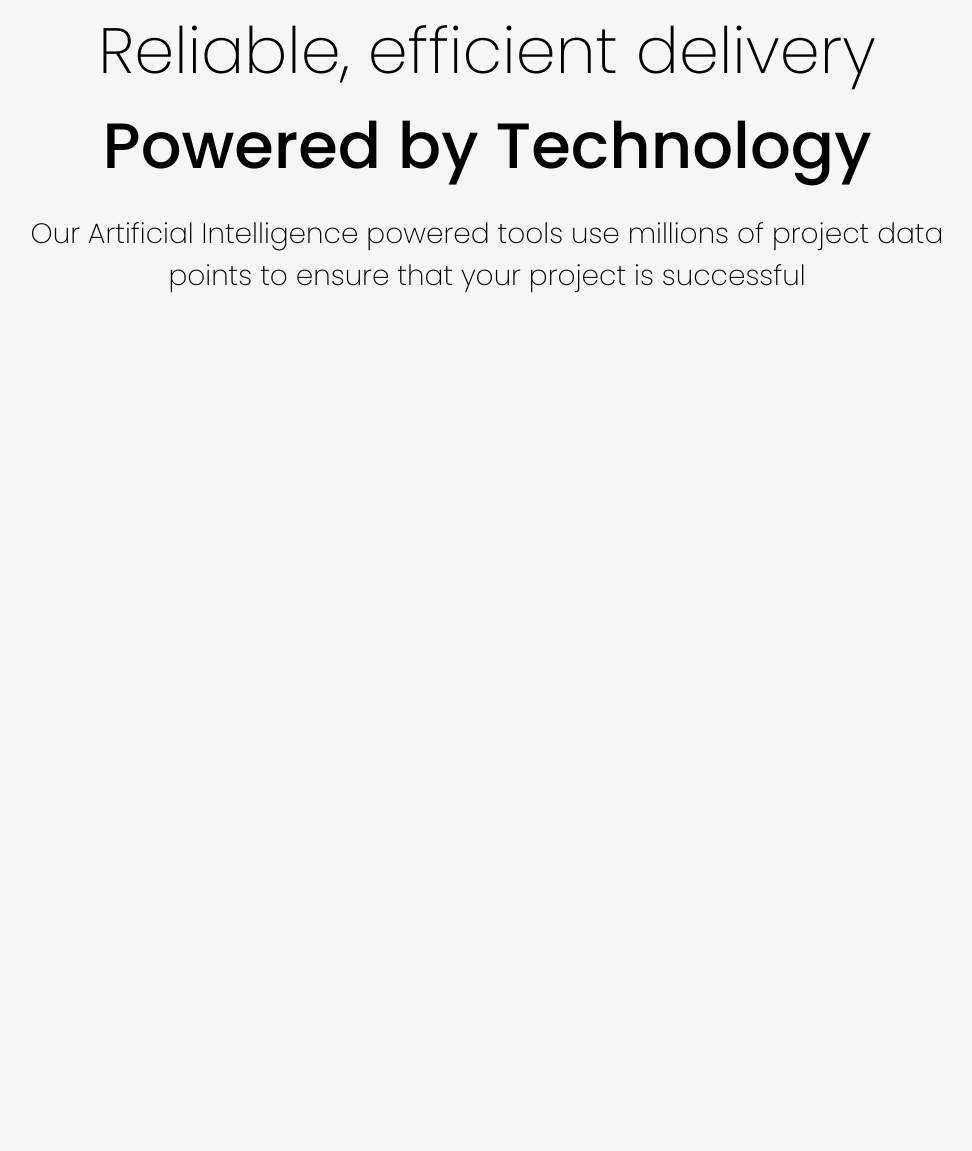
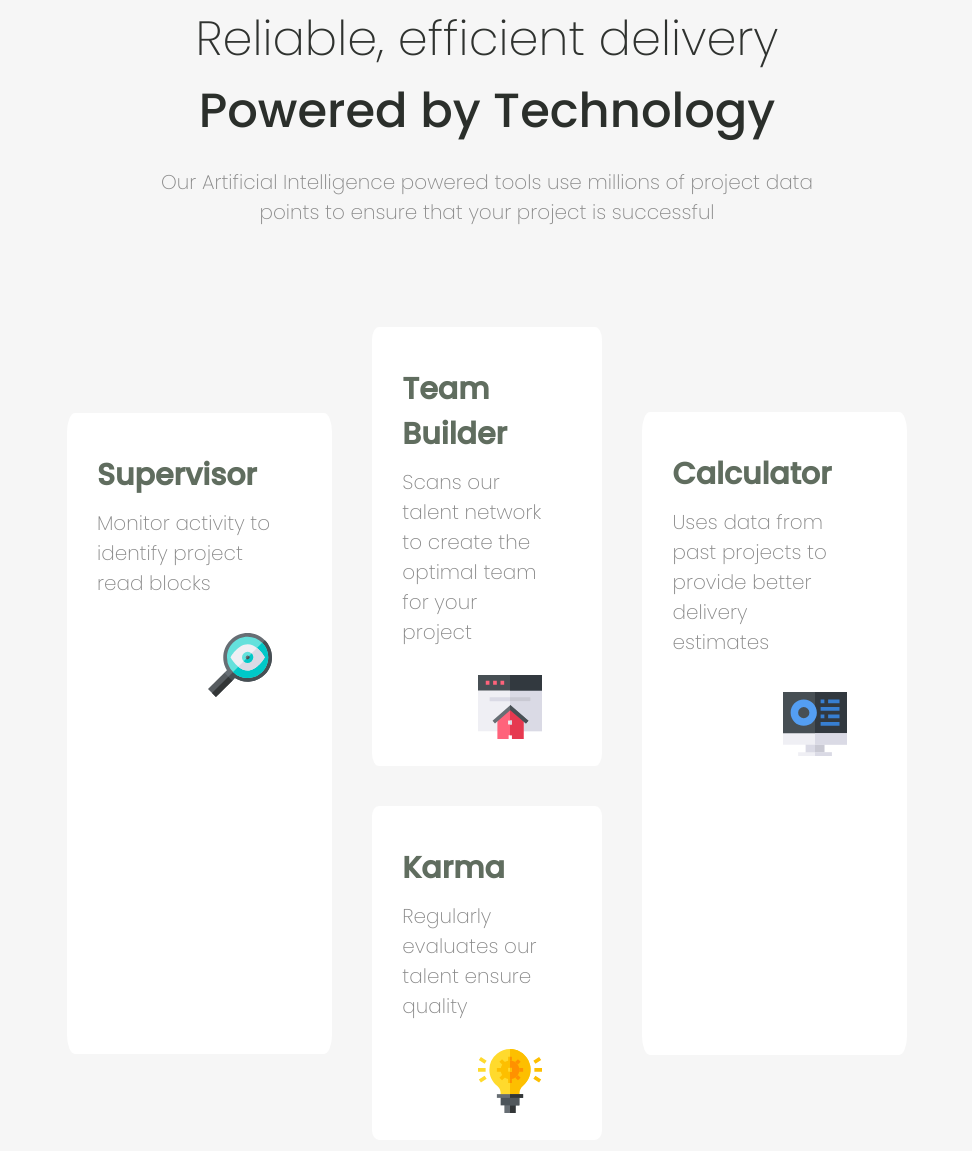
Before and after one commit to Redoyan2/Qtec-Task, a plain HTML site: page index.html in a window 1280 px wide. Shown: the part 97-1248 px from the top of the page, without its empty margins (153-1125 px from the left). Before the commit the page ends 800 px from the top, so only its background shows below. Drawn offline with Linux system fonts and the light colour scheme.

Commit message:
desktop version

```diff
--- a/Css/style.css
+++ b/Css/style.css
@@ -23,17 +23,87 @@ body {
 }
 
 .herder-1 {
-    font-size: 400%;
+    font-size: 300%;
     font-weight: 200;
+    color: #2f322f;
 }
 
 .herder-2 {
-    font-size: 400%;
+    font-size: 300%;
     font-weight: 400;
+    color: #2b2f2b;
 }
-.head-details{
-font-size: 28px;
-margin-top: 20px;
-font-weight: 200;
+
+.head-details {
+    font-size: 20px;
+    margin-top: 20px;
+    font-weight: 200;
+    color: #888888;
+}
+
+.Item-section {
+    margin: 100px 200px 100px 200px ;
+
+    display: grid;
+    gap: 40px;
 
 }
+
+.supervisor {
+    grid-column: 1;
+    grid-row: 1;
+    margin:30% 0% 30% 7%;
+    padding: 40px 60px 7px 30px;
+    box-shadow: black;
+    border-radius: 3%;
+    background-color: white;
+}
+
+.team-builder {
+    grid-column: 2;
+    grid-row: 1;
+    display: grid;
+    gap: 40px;
+
+}
+.team-builder-1{
+    grid-column: 1;
+    grid-row: 1;
+    border-radius: 3%;
+    margin: 0%;
+    padding: 40px 60px 20px 30px;
+    background-color: white;
+}
+.team-builder-2{
+    grid-column: 1;
+    grid-row: 2;
+    border-radius: 3%;
+    padding: 40px 60px 20px 30px;
+    background-color: white;
+}
+
+.calculator {
+    grid-column: 3;
+    grid-row: 1;
+    margin:30% 7% 30% 0%;
+    padding: 40px 60px 10px 30px;
+    border-radius: 3%;
+    background-color: white;
+}
+
+.images{
+    padding-top: 20%;
+    text-align: right;
+}
+.Item-section p{
+    font-size: 20px;
+    font-weight: 200;
+    padding-top: 10px;
+    color: #888888;
+}
+.Item-section h2{
+    font-size: 30px;
+    font-weight: 600;
+    color: #606d5f;
+
+}
--- a/index.html
+++ b/index.html
@@ -10,13 +10,53 @@
 </head>
 
 <body>
-    <section>
-       <div class="head-section">
-        <h1 class="herder-1">Reliable, efficient delivery </h1>
-        <h1 class="herder-2">Powered by Technology  </h1>
-        <p class="head-details">Our Artificial Intelligence powered tools use millions of project data <br>
-        points to ensure that your project is successful</p>
-       </div>
+    <section class="head-section">
+        <div>
+            <h1 class="herder-1">Reliable, efficient delivery </h1>
+            <h1 class="herder-2">Powered by Technology </h1>
+            <p class="head-details">Our Artificial Intelligence powered tools use millions of project data <br>
+                points to ensure that your project is successful</p>
+        </div>
+    </section>
+    <section class="Item-section">
+        <div class="supervisor">
+            <div>
+                <h2>Supervisor</h2>
+                <p>Monitor activity to identify project read blocks </p>
+            </div>
+            <div class="images">
+                <img  src="images/icon-supervisor.svg" alt="" srcset="">
+            </div>
+        </div>
+        <div class="team-builder">
+            <div class="team-builder-1">
+              <div>
+                <h2>Team Builder</h2>
+                <p>Scans our talent network to create the optimal team for your project</p>
+              </div>
+              <div class="images">
+                  <img src="images/icon-team-builder.svg" alt="" srcset="">
+              </div>
+            </div>
+            <div class="team-builder-2">
+               <div>
+                <h2>Karma</h2>
+                <p>Regularly evaluates our talent ensure quality </p>
+               </div>
+               <div class="images">
+                   <img src="images/icon-karma.svg" alt="">
+               </div>
+            </div>
+        </div>
+        <div class="calculator">
+            <div>
+                <h2>Calculator</h2>
+            <p>Uses data from past projects to provide better delivery estimates</p>
+            </div>
+            <div class="images">
+                <img src="images/icon-calculator.svg" alt="" srcset="">
+            </div>
+        </div>
     </section>
 </body>
 
```
